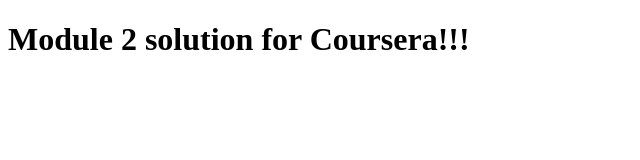
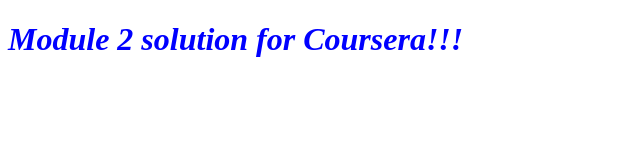
Before and after one commit to jbiju14/module2-solution, a plain HTML site: page index.html in a window 1280 px wide. Shown: the whole page, without its empty margins (0-640 px from the left). Drawn offline with Linux system fonts and the light colour scheme.

Commit message:
added the css stylesheet

```diff
--- a/index.html
+++ b/index.html
@@ -3,6 +3,8 @@
     <head>
         <meta charset="utf-8">
         <title>Mod2-Soln</title>
+
+        <link rel="stylesheet" href="style.css">
     </head>
 
     <body>
--- /dev/null
+++ b/style.css
@@ -0,0 +1,4 @@
+h1 {
+    color: blue;
+    font-style: italic;
+}
```
